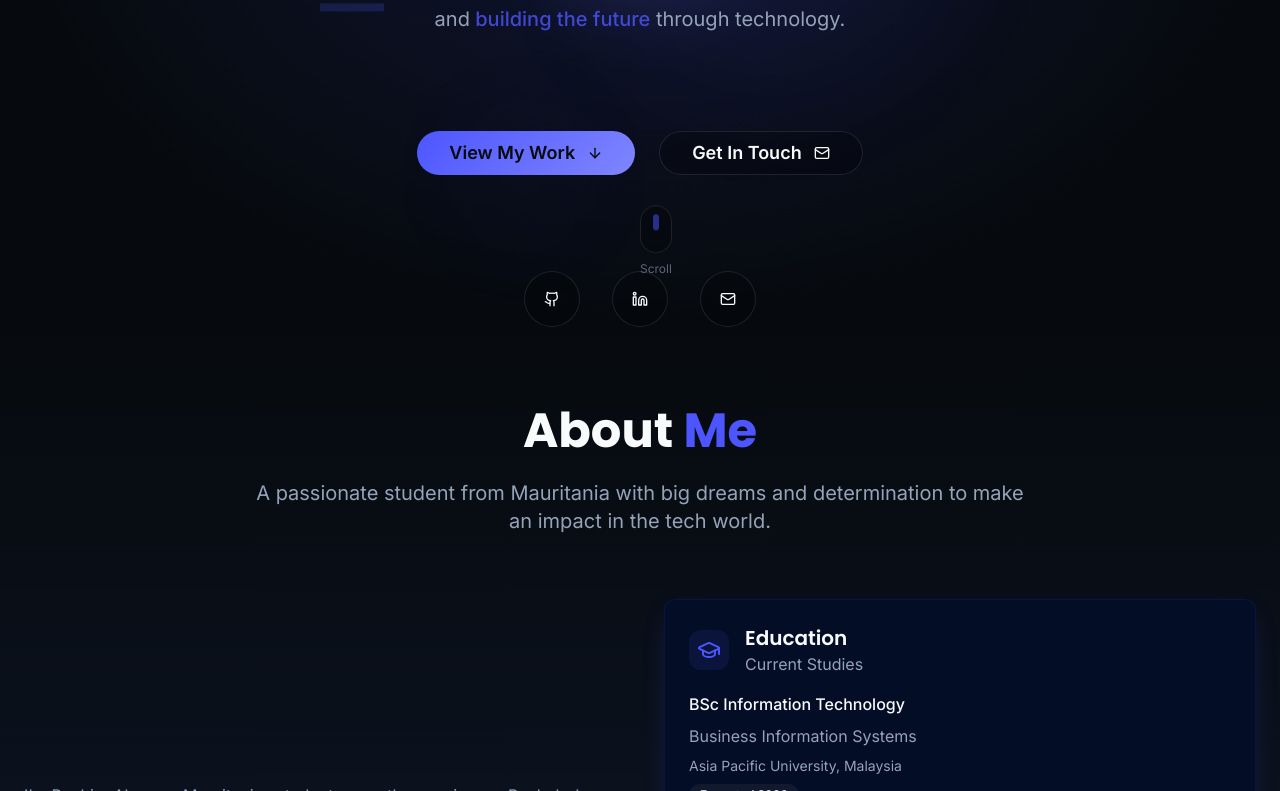
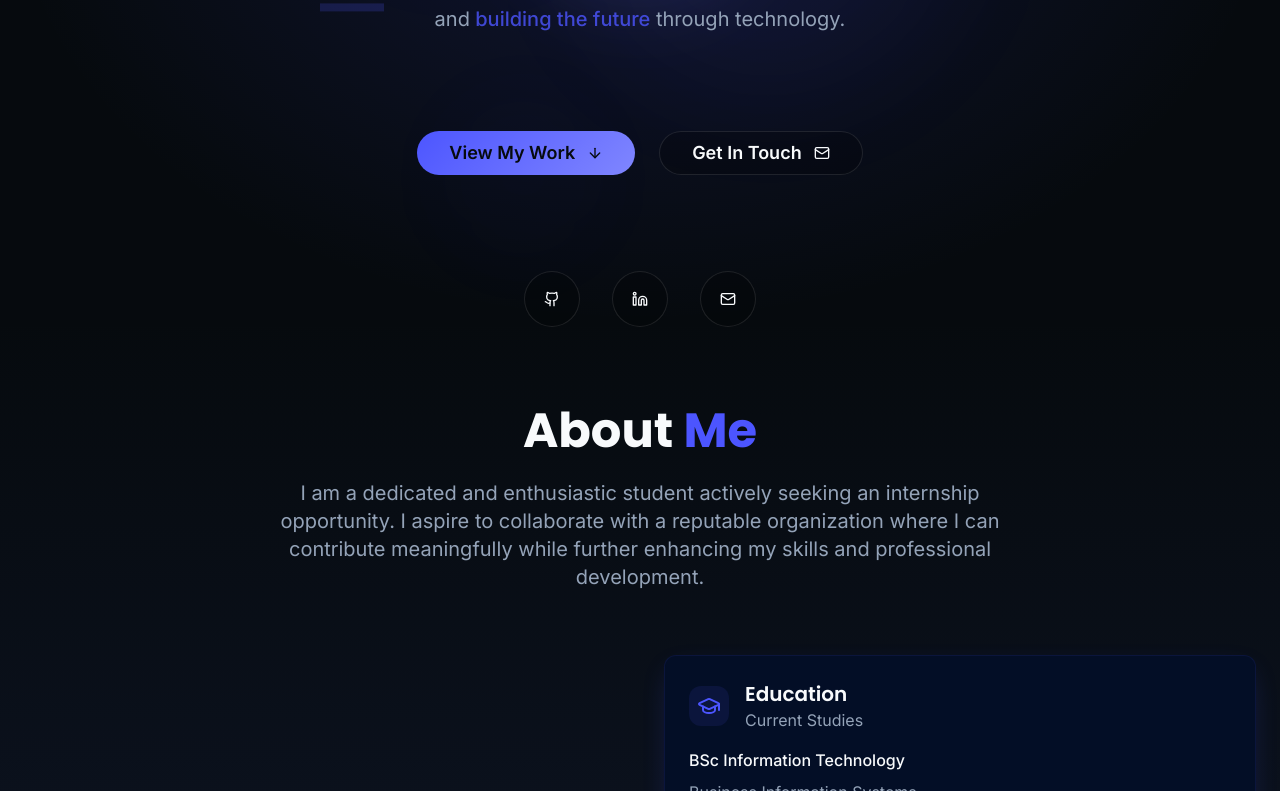
Before and after one commit to Bechir-abass/bechir-portfolio, a React (Vite) app: page / in a window 1280 px wide. Shown: the part 577-1368 px from the top of the page. Built offline with nearby package versions, Linux system fonts and the light colour scheme.

Commit message:
Update project files with latest edits

```diff
--- a/src/components/portfolio/about-section.tsx
+++ b/src/components/portfolio/about-section.tsx
@@ -16,7 +16,7 @@ export function AboutSection() {
             About <strong className="text-primary">Me</strong>
           </h2>
           <p className="text-xl text-muted-foreground max-w-3xl mx-auto">
-            A passionate student from Mauritania with big dreams and determination to make an impact in the tech world.
+            I am a dedicated and enthusiastic student actively seeking an internship opportunity. I aspire to collaborate with a reputable organization where I can contribute meaningfully while further enhancing my skills and professional development.
           </p>
         </div>
 
--- a/src/components/portfolio/hero-section.tsx
+++ b/src/components/portfolio/hero-section.tsx
@@ -138,13 +138,7 @@ export function HeroSection() {
         </div>
       </div>
 
-      {/* Enhanced Scroll Indicator */}
-      <div className="absolute bottom-8 left-1/2 transform -translate-x-1/2 animate-bounce group cursor-pointer" onClick={() => document.getElementById('about')?.scrollIntoView({ behavior: 'smooth' })}>
-        <div className="w-8 h-12 border-2 border-primary/50 rounded-full flex justify-center bg-glass backdrop-blur-sm transition-all duration-300 group-hover:border-primary group-hover:shadow-glow">
-          <div className="w-1.5 h-4 bg-primary rounded-full mt-2 animate-pulse group-hover:bg-primary-glow"></div>
-        </div>
-        <div className="text-xs text-muted-foreground mt-2 opacity-60 group-hover:opacity-100 transition-opacity">Scroll</div>
-      </div>
+
     </section>
   )
 }
```
